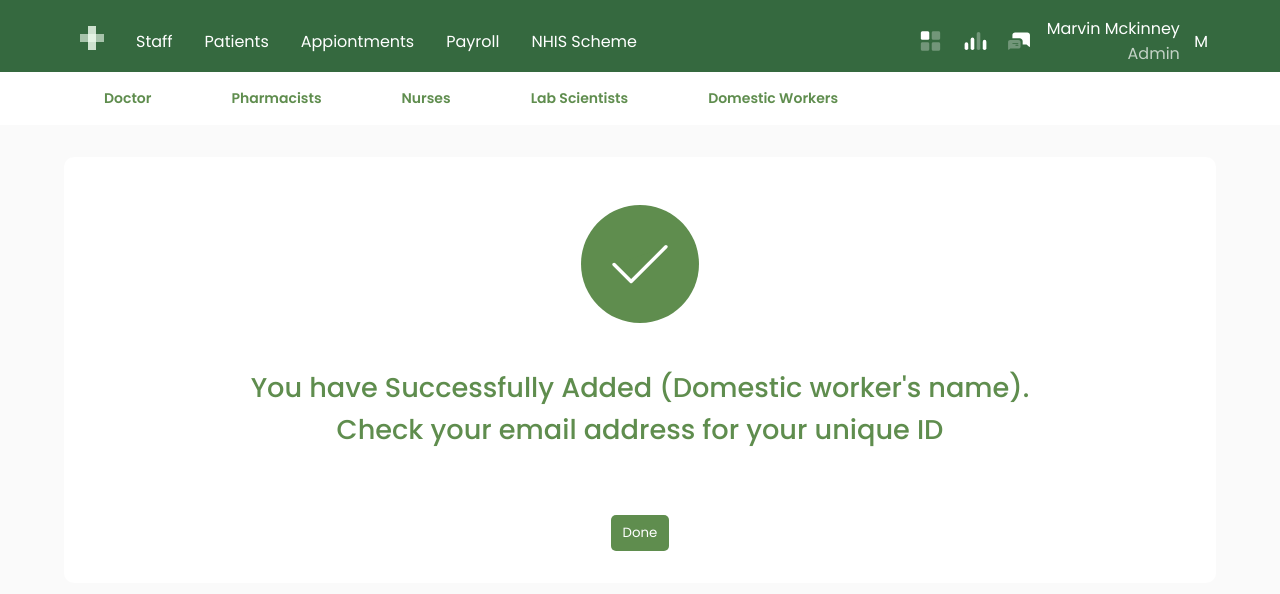
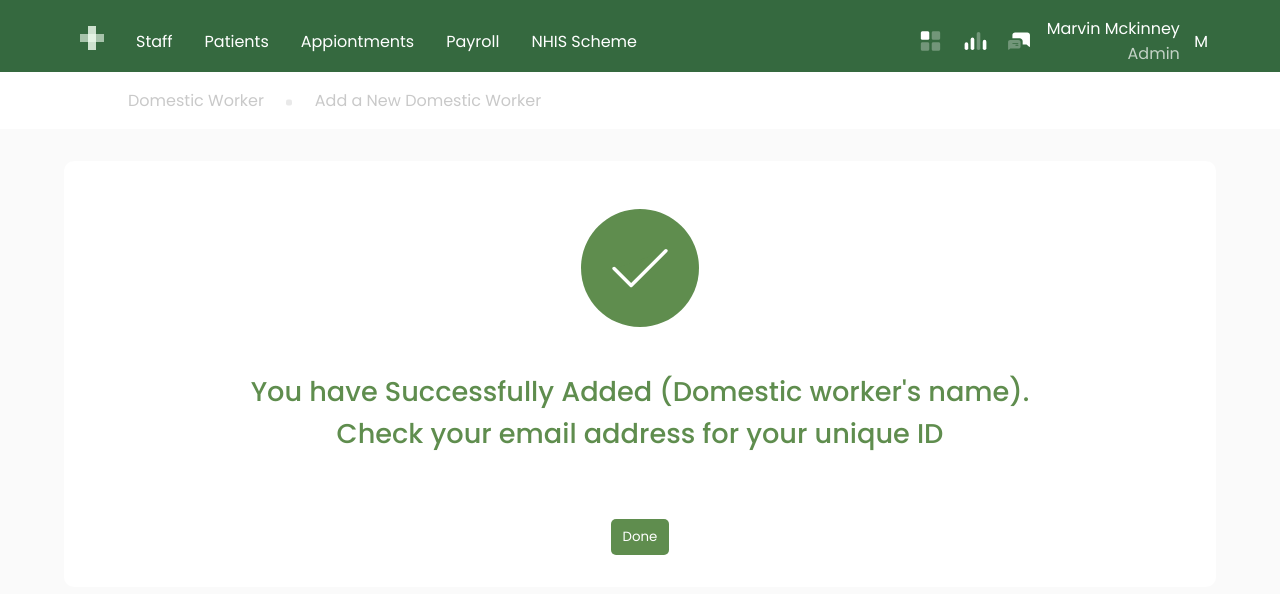
Before and after one commit to Tjay05/MedLink, a React (Vite) app: page /adminhome/domAddSuccess in a window 1280 px wide. Shown: the top 594 px of the page. Built offline with nearby package versions, Linux system fonts and the light colour scheme.

Commit message:
Fix menu condition

```diff
--- a/src/components/admin/admincomponents/Header.jsx
+++ b/src/components/admin/admincomponents/Header.jsx
@@ -2,23 +2,27 @@ import Logo from "../../../assets/icons/logo.svg";
 import blocks from "../../../assets/icons/blocks.svg"
 import chart from "../../../assets/icons/chart.svg"
 import chat from "../../../assets/icons/chat.svg"
-import dots from "../../../assets/icons/Dots.svg"
-import { Link, NavLink, Outlet } from "react-router-dom";
+import { Link, NavLink, Outlet, useLocation } from "react-router-dom";
+
 import DocMenu from "../adminpages/staff/doctor/docBasicInfo/DocMenu";
 import PharmMenu from "../adminpages/staff/pharmarcist/pharmBasicInfo/PharmMenu";
+import NurseMenu from "../adminpages/staff/nurses/nurseBasicInfo/NurseMenu";
+import LabMenu from "../adminpages/staff/labScientist/labBasicInfo/LabMenu";
+import DomMenu from "../adminpages/staff/domesticWorkers/domWorkBasicInfo/DomMenu";
+
 const Header = () => {
-
+const location  = useLocation()
   const isStaffRoute =
   // location.pathname.startsWith("/staff" ) &&
-  !location.pathname.includes("/adminhome/AddDoctor") &&  !location.pathname.includes("/staff/doctor/docEnterDetails") && !location.pathname.includes("/staff/doctor/docServices") && !location.pathname.includes("/staff/doctor/docReview") && !location.pathname.includes("/staff/doctor/docSuccessAdd")  &&
+  !location.pathname.includes("/adminhome/AddDoctor") &&  !location.pathname.includes("/adminhome/docEnterDetails") && !location.pathname.includes("/adminhome/docServices") && !location.pathname.includes("/adminhome/docReview") && !location.pathname.includes("/adminhome/docSuccessAdd")  &&
   //the pharmacist part
-   !location.pathname.includes("/staff/pharmarcist/pharmBasicInfo") &&  !location.pathname.includes("/staff/pharmarcist/pharmEnterDetails") && !location.pathname.includes("/staff/pharmarcist/pharmServices") && !location.pathname.includes("/staff/pharmarcist/pharmReview") && !location.pathname.includes("/staff/pharmarcist/pharmSuccessAdd")  &&
+   !location.pathname.includes("/adminhome/Addpharmacist") &&  !location.pathname.includes("/adminhome/pharmEnterDetails") && !location.pathname.includes("/adminhome/pharmServices") && !location.pathname.includes("/adminhome/pharmReview") && !location.pathname.includes("/adminhome/pharmSuccessAdd")  &&
    //the nurse part
-    !location.pathname.includes("/staff/nurses/nurseBasicInfo") &&  !location.pathname.includes("/staff/nurses/nurseEnterDetails") && !location.pathname.includes("/staff/nurses/nurseServices") && !location.pathname.includes("/staff/nurses/nurseReview") && !location.pathname.includes("/staff/nurses/nurseSuccessAdd")  &&
+    !location.pathname.includes("/adminhome/AddNurse") &&  !location.pathname.includes("/adminhome/nurseEnterDetails") && !location.pathname.includes("/adminhome/nurseServices") && !location.pathname.includes("/adminhome/nurseReview") && !location.pathname.includes("/adminhome/nurseSuccessAdd")  &&
     //the lab-scientist part
-     !location.pathname.includes("/staff/labScientist/labBasicinfo") &&  !location.pathname.includes("/staff/labScientist/labEnterDetails") && !location.pathname.includes("/staff/labScientist/labServices") && !location.pathname.includes("/staff/labScientist/labReview") && !location.pathname.includes("/staff/labScientist/labSuccessAdd") &&
+     !location.pathname.includes("/adminhome/AddLabSci") &&  !location.pathname.includes("/adminhome/labEnterDetails") && !location.pathname.includes("/adminhome/labServices") && !location.pathname.includes("/adminhome/labReview") && !location.pathname.includes("/adminhome/labAddSuccess") &&
      //the domestic worker part
-      !location.pathname.includes("/staff/domesticWorkers/domBasicInfo") &&  !location.pathname.includes("/staff/domesticWorkers/domEnterDetails") && !location.pathname.includes("/staff/domesticWorkers/domServices") && !location.pathname.includes("/staff/domesticWorkers/domReview") && !location.pathname.includes("/staff/domesticWorkers/domSuccessAdd");
+      !location.pathname.includes("/adminhome/AddDomWorker") &&  !location.pathname.includes("/adminhome/domEnterDetails") && !location.pathname.includes("/adminhome/domServices") && !location.pathname.includes("/adminhome/domReview") && !location.pathname.includes("/adminhome/domAddSuccess");
 
   return (
     <>
@@ -50,7 +54,7 @@ const Header = () => {
     </nav>
     <header>
       <div className="rule">
-        {isStaffRoute && (
+        {isStaffRoute ? (
           <aside>
             <ul className="menu">
               <NavLink to="./">
@@ -70,10 +74,17 @@ const Header = () => {
               </NavLink>
             </ul>
           </aside>
-        )
-
-        // <DocMenu />
-        }
+        ) : location.pathname === "/adminhome/Addpharmacist" || location.pathname === "/adminhome/pharmEnterDetails" || location.pathname === "/adminhome/pharmServices" || location.pathname === "/adminhome/pharmReview" || location.pathname === "/adminhome/pharmSuccessAdd" ? (
+          <PharmMenu />
+        ) : location.pathname === "/adminhome/AddNurse" || location.pathname === "/adminhome/nurseEnterDetails" || location.pathname === "/adminhome/nurseServices" || location.pathname === "/adminhome/nurseReview" || location.pathname === "/adminhome/nurseSuccessAdd" ? (
+          <NurseMenu />
+        ) : location.pathname === "/adminhome/AddLabSci" || location.pathname === "/adminhome/labEnterDetails" || location.pathname === "/adminhome/labServices" || location.pathname === "/adminhome/labReview" || location.pathname === "/adminhome/labAddSuccess" ? (
+          <LabMenu/>
+        ) : location.pathname === "/adminhome/AddDomWorker" || location.pathname === "/adminhome/domEnterDetails" || location.pathname === "/adminhome/domServices" || location.pathname === "/adminhome/domReview" || location.pathname === "/adminhome/domAddSuccess" ? (
+          <DomMenu />
+        ) : (
+          <DocMenu />
+        )}
       </div>
     </header>
 
--- a/src/components/admin/adminpages/staff/doctor/docBasicInfo/DocMenu.jsx
+++ b/src/components/admin/adminpages/staff/doctor/docBasicInfo/DocMenu.jsx
@@ -6,7 +6,7 @@ const DocMenu = () => {
         <p>
           <img src={dots} id="dot" />
         </p>
-        <p className="p">Add a new Doctor</p>
+        <p className="p">Add a New Doctor</p>
       </div>
   );
 };
--- a/src/components/admin/adminpages/staff/domesticWorkers/domWorkBasicInfo/DomMenu.jsx
+++ b/src/components/admin/adminpages/staff/domesticWorkers/domWorkBasicInfo/DomMenu.jsx
@@ -1,17 +1,13 @@
-import dots from "../../../../assets/Dots.svg";
+import dots from "../../../../../../assets/icons/Dots.svg";
 const DomMenu = () => {
   return (
-    <header>
     <div className="docMenu">
       <p>Domestic Worker</p>
-
       <p>
         <img src={dots} id="dot" />
       </p>
-
-        <p className="p">Add a Domestic Worker</p>
+      <p className="p">Add a New Domestic Worker</p>
     </div>
-    </header>
   );
 };
 
--- a/src/components/admin/adminpages/staff/domesticWorkers/index.jsx
+++ b/src/components/admin/adminpages/staff/domesticWorkers/index.jsx
@@ -79,8 +79,8 @@ const AddDomesticWorkers = () => {
             <p>{user.areaOfSpecialization}</p>
             <p>{user.number}</p>
             <div className="dateAdded">
-              <p>{user.timeAdded}</p>
-              <p className="light">{user.dateAdded}</p>
+              <p>{user.dateAdded}</p>
+              <p className="light">{user.timeAdded}</p>
             </div>
             <p className="active">{user.Status}</p>
           </div>
--- a/src/components/admin/adminpages/staff/labScientist/labBasicInfo/LabMenu.jsx
+++ b/src/components/admin/adminpages/staff/labScientist/labBasicInfo/LabMenu.jsx
@@ -1,17 +1,13 @@
-import dots from "../../../../assets/Dots.svg";
+import dots from "../../../../../../assets/icons/Dots.svg";
 const LabMenu = () => {
   return (
-    <header>
     <div className="docMenu">
       <p>Lab Scientists</p>
-
       <p>
         <img src={dots} id="dot" />
       </p>
-
-        <p className="p">Add a new Lab Scientist</p>
+      <p className="p">Add a New Lab Scientist</p>
     </div>
-    </header>
   );
 };
 
--- a/src/components/admin/adminpages/staff/nurses/nurseBasicInfo/NurseMenu.jsx
+++ b/src/components/admin/adminpages/staff/nurses/nurseBasicInfo/NurseMenu.jsx
@@ -1,17 +1,13 @@
-import dots from "../../../../assets/Dots.svg";
+import dots from "../../../../../../assets/icons/Dots.svg";
 const NurseMenu = () => {
   return (
-    <header>
     <div className="docMenu">
       <p>Nurse</p>
-
       <p>
         <img src={dots} id="dot" />
       </p>
-
-        <p className="p">Add a new Nurse</p>
+      <p className="p">Add a New Nurse</p>
     </div>
-    </header>
   );
 };
 
--- a/src/components/admin/adminpages/staff/pharmarcist/pharmBasicInfo/PharmMenu.jsx
+++ b/src/components/admin/adminpages/staff/pharmarcist/pharmBasicInfo/PharmMenu.jsx
@@ -1,17 +1,13 @@
 import dots from "../../../../../../assets/icons/Dots.svg";
 const PharmMenu = () => {
   return (
-    <header>
     <div className="docMenu">
       <p>Pharmacist</p>
-
       <p>
         <img src={dots} id="dot" />
       </p>
-
-        <p className="p">Add a new Pharmacist</p>
+      <p className="p">Add a New Pharmacist</p>
     </div>
-    </header>
   );
 };
 
```
Lines whose indentation alone changed are shown as unchanged.
